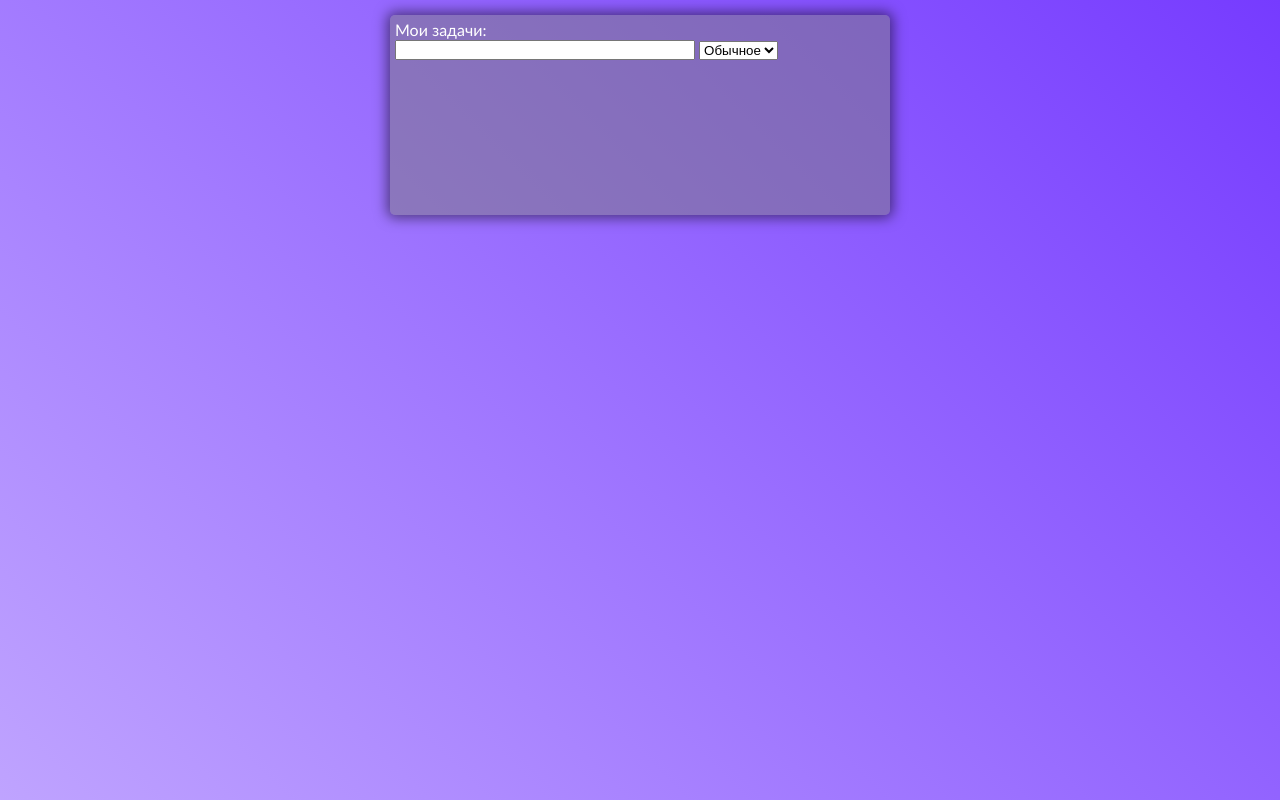
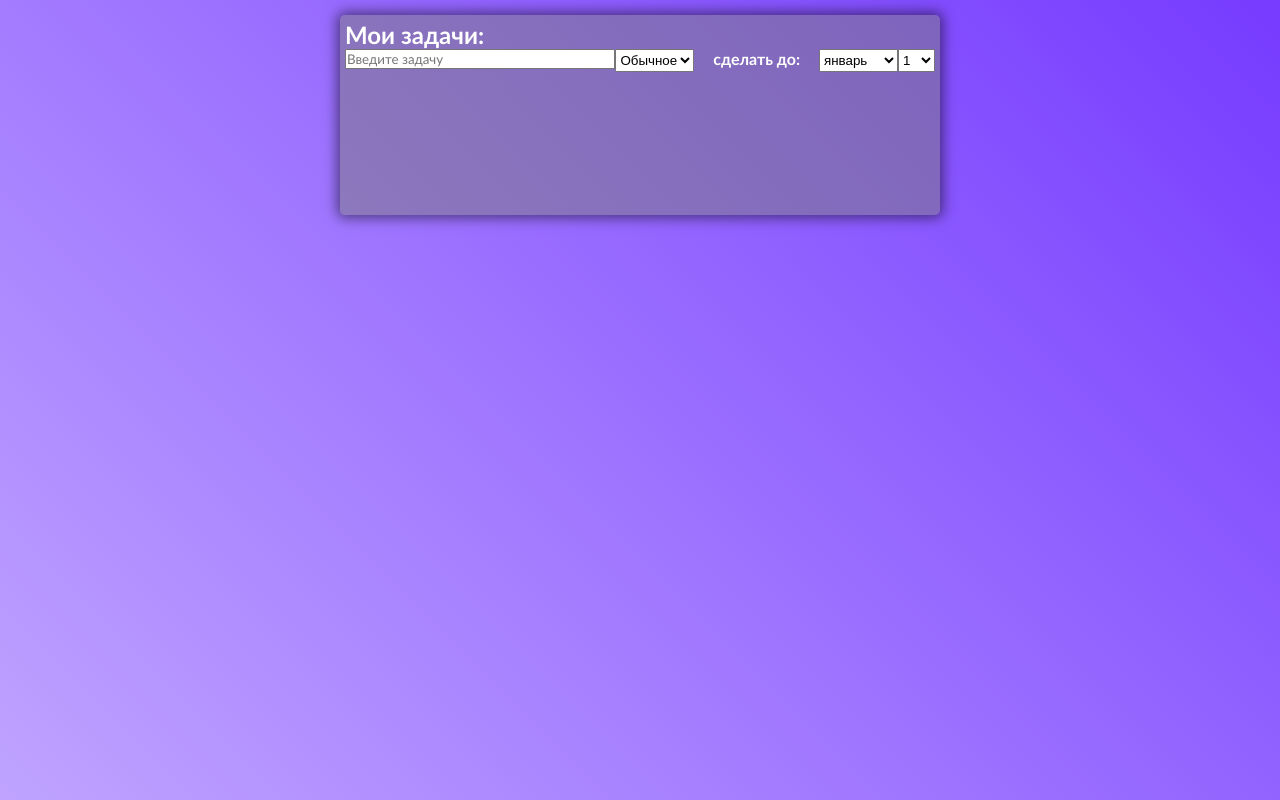
Before and after one commit to Resgul/myfreedom_lessons, a plain HTML site: page 7_homework/index.html in a window 1280 px wide. Drawn offline with Linux system fonts and the light colour scheme.

Commit message:
добавил дедлайн

```diff
--- a/7_homework/index.html
+++ b/7_homework/index.html
@@ -4,13 +4,19 @@
 <body>
   <div class="container">
     <div class="task-block">
+      <h1>Мои задачи:</h1>
       <form class="form-1">
-        <p>Мои задачи:</p>
-        <input type="text" class="input-1">
-        <select name="massegeType">
+        <input type="text" class="input-1" placeholder="Введите задачу">
+        <select name="massegeType" class="select-type">
         <option value="regular" selected>Обычное</option>
         <option value="warning">Важное</option>
       </select>
+        <span class="limit">сделать до:</span>
+        <select name="month" class="month"></select>
+        <select name="day" class="day">
+          <option value="1" selected hidden>1</option>
+          <option value="31" hidden>31</option>
+        </select>
       </form>
       <div class="scroll-list">
         <ol class="ol-1"></ol>
--- a/7_homework/script.js
+++ b/7_homework/script.js
@@ -3,11 +3,62 @@ let ol = document.querySelector('.ol-1');
 let inputMain = document.querySelector('.input-1');
 let messageType = document.querySelector('select');
 let ulDone = document.querySelector('.done-list');
+let daySelect = document.querySelector('.day');
+let monthSelect = document.querySelector('.month');
+
+function dataSet() {
+  let month = [{mon:'январь', mona:'января'},
+              {mon:'февраль', mona:'февраля'},
+              {mon:'март', mona:'марта'},
+              {mon:'апрель', mona:'апреля'},
+              {mon:'май', mona:'мая'},
+              {mon:'июнь', mona:'июня'},
+              {mon:'июль', mona:'июля'},
+              {mon:'август', mona:'августа'},
+              {mon:'сентябрь', mona:'сентября'},
+              {mon:'октябрь', mona:'октября'},
+              {mon:'ноябрь', mona:'ноября'},
+              {mon:'декабрь', mona:'декабря'}];
+  let month31 = ['января', 'марта', 'мая', 'июля', 'августа', 'октября', 'декабря'];
+  let month30 = ['апреля', 'июня', 'сентября', 'ноября'];
+
+  //Заполняю циклом for селект с месяцами
+  for (let i = 0; i < month.length; i++) {
+    let monthOption = document.createElement('option');
+    monthOption.textContent = month[i].mon;
+    monthOption.setAttribute('value', `${month[i].mona}`);
+    monthSelect.appendChild(monthOption);
+  }
+
+  //По клику на селект с месяцами генерируется количество дней для селекта дней
+  monthSelect.addEventListener('click', () => {
+    daySelect.textContent = '';
+
+    //Если месяц входит в один из массивов с месяцами, выбирается кол-во дней для следующего цикла for
+    if (month31.includes(monthSelect.value)) {
+      var days = 31;
+    } else {
+        if (month30.includes(monthSelect.value)) {
+          var days = 30;
+        } else {
+            var days = 28;
+          }
+      }
+
+    //Заполняю селект с количеством дней, он зависит от выбранного месяца
+    for (let i = 1; i <= days; i++) {
+      let dayOption = document.createElement('option');
+      dayOption.textContent = i;
+      dayOption.setAttribute('value', `${i}`);
+      daySelect.appendChild(dayOption);
+    }
+  })
+}
+dataSet();
+
 formTask.addEventListener('submit', event => {
   event.preventDefault();
-
   let newLi = document.createElement('li');
-
   //В спан я буду записывать текст из инпута
   let newSpan = document.createElement('span');
   newSpan.textContent = document.querySelector('.input-1').value;
@@ -25,9 +76,11 @@ formTask.addEventListener('submit', event => {
   redButton.addEventListener('click', () => {
     let redInput = document.createElement('input');
     newLi.append(redInput);
-    redInput.addEventListener('mouseout', () => {
-      newSpan.textContent = redInput.value;
-      redInput.remove();
+    redInput.addEventListener('keyup', (event) => {
+      if (event.keyCode === 13) {
+        newSpan.textContent = redInput.value;
+        redInput.remove();
+      }
     })
   })
 
@@ -45,12 +98,16 @@ formTask.addEventListener('submit', event => {
       if (newSpan.textContent !='') {
         let doneLi = newLi;
         doneLi.textContent = newSpan.textContent;
-        ulDone.append(doneLi)
+        ulDone.append(doneLi);
         doneLi.classList.add('checked');
       }
     })
 
+    let dataP = document.createElement('p');
+    dataP.textContent = `${daySelect.value}-го ${monthSelect.value}`;
+    //Вывод в <li>: текста в <span>,даты через фунецию, которая возвращает строку, удаление, редактирование
     newLi.append(newSpan);
+    newLi.append(dataP);
     newLi.appendChild(delButton);
     newLi.appendChild(redButton);
 
--- a/7_homework/style.css
+++ b/7_homework/style.css
@@ -2,6 +2,10 @@
     padding: 0;
     margin: 0;
     box-sizing: border-box;
+}
+
+h1 {
+    font-size: 24px;
 }
 
 body {
@@ -12,6 +16,13 @@ body {
     font-weight: 500;
     color: #fff;
     padding: 15px;
+}
+
+form {
+    display: flex;
+    justify-content: space-between;
+    margin-bottom: 3px;
+    font-weight: bold;
 }
 
 button {
@@ -40,6 +51,12 @@ li {
     margin-bottom: 3px;
 }
 
+li > p {
+    font-weight: bold;
+    color: rgb(75, 75, 75);
+    width: 110px;
+}
+
 li > input:first-child {
     margin-left: 10px;
     width: 20px;
@@ -65,7 +82,7 @@ span {
 }
 
 .container {
-    max-width: 680px;
+    max-width: 710px;
     margin: 0 auto;
 }
 
@@ -73,11 +90,17 @@ span {
     font-family: 'Gill Sans', 'Gill Sans MT', Calibri, 'Trebuchet MS', sans-serif;
     font-weight: 500;
     margin-bottom: 3px;
-    width: 300px;
+    width: 560px;
     outline: none;
+    flex-grow: 0;
+}
+
+.limit {
+    text-align: center;
 }
 
 .delet-but {
+/* для того, чтобы инпут для редактирования появлялся перед делет, а не после */
     order: 1;
 }
 
@@ -90,7 +113,7 @@ span {
     margin: 0 auto;
     display: flex;
     flex-direction: column;
-    max-width: 500px;
+    width: 600px;
     min-height: 200px;
     background-color: rgba(124, 124, 124, .5);
     border-radius: 5px;
```
